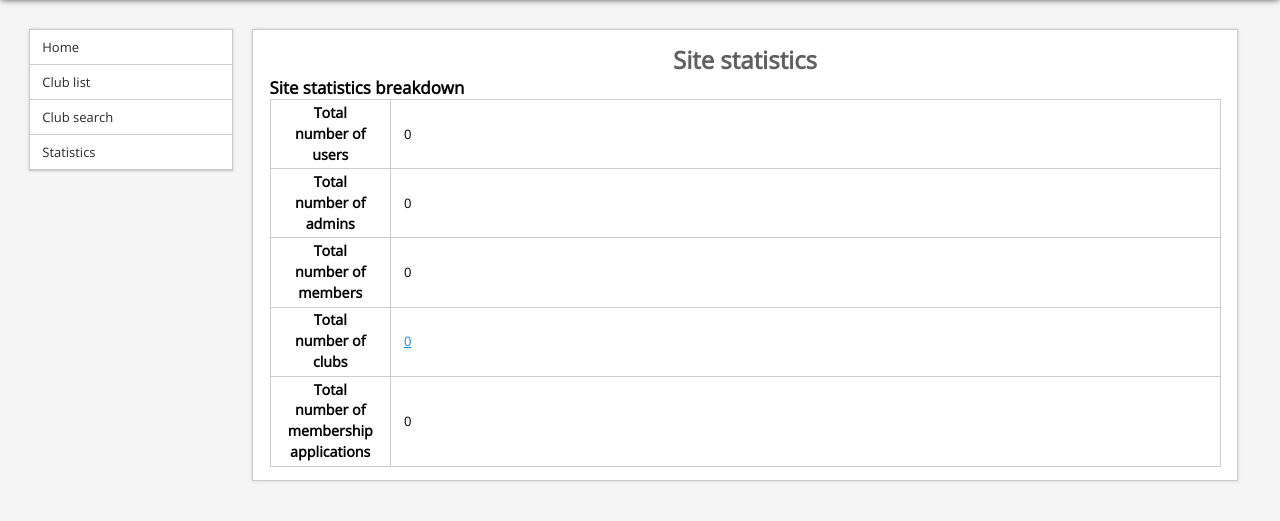
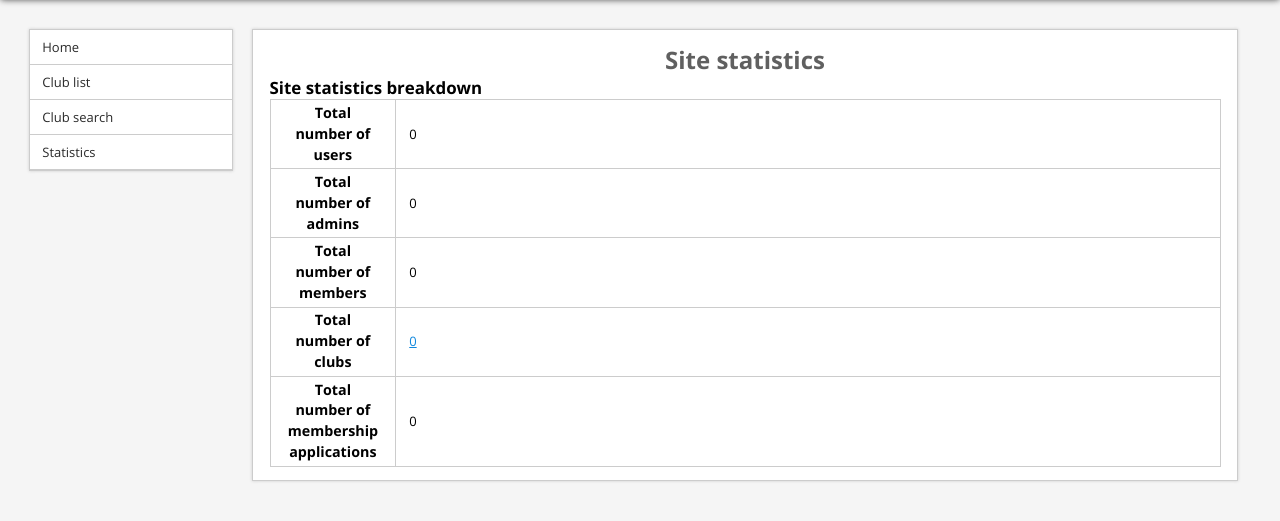
Before and after one commit to jtanx/CITS2232, a Django app: page /stats in a window 1280 px wide. Shown: the part 101-622 px from the top of the page. Run offline with Django 3.2, Linux system fonts and the light colour scheme; data that the repository does not hold is empty; parts of the project's set-up code (start-up, migrations or seed data) failed here and were passed over.

Commit message:
bold fix

```diff
--- a/django/static/style.css
+++ b/django/static/style.css
@@ -3,7 +3,15 @@
   font-family: "Open Sans";
   src: url("OpenSans.ttf"),
     url("OpenSans.eot");
+  font-weight: normal;
 }
+
+@font-face {
+  font-family: "Open Sans";
+  src: url("OpenSansBold.ttf");
+  font-weight: bold;
+}
+
 
 /** Limit max width and auto-center content **/
 html  {
```
Also changed, not shown: django/static/OpenSansBold.ttf (added).
